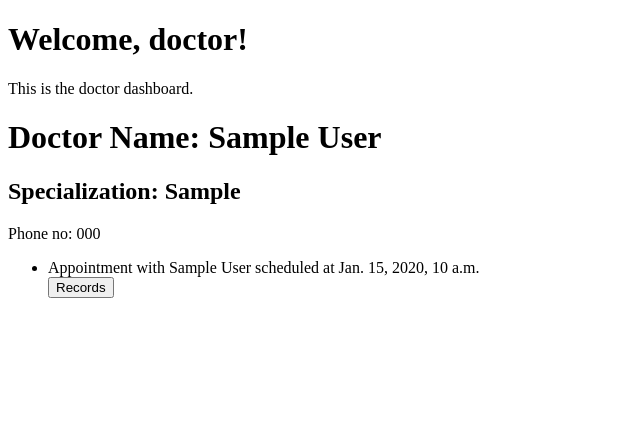
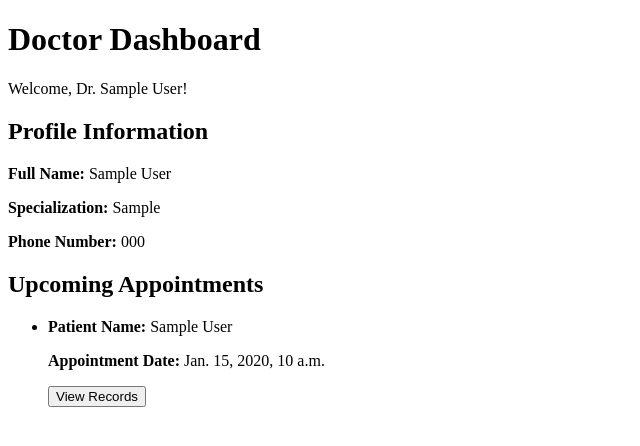
Before and after one commit to hania-imtisal234/HospitalManagementSystem, a Django app: page /doctor-dashboard/1/ in a window 1280 px wide. Shown: the top 446 px of the page, without its empty margins (0-640 px from the left). Run offline with Django 5.2, Linux system fonts and the light colour scheme; a user stored in the database is signed in; tables that the repository leaves empty hold one stand-in row (values such as "Sample post").

Commit message:
improved code bit and fixed bugs

```diff
--- a/accounts/templates/doctors/doctor-info.html
+++ b/accounts/templates/doctors/doctor-info.html
@@ -1,35 +1,47 @@
 <!DOCTYPE html>
 <html lang="en">
+
 <head>
     <meta charset="UTF-8">
     <title>Doctor Dashboard</title>
 </head>
+
 <body>
-    <h1>Welcome, doctor!</h1>
-    <p>This is the doctor dashboard.</p>
-    <h1>Doctor Name: {{ doctor_user.full_name }}</h1>
-    <h2>Specialization: {{ doctor_user.specialization }}</h2>
-    <p>Phone no: {{ doctor_user.phone_number }}</p>
+    <header>
+        <h1>Doctor Dashboard</h1>
+        <p>Welcome, Dr. {{ doctor_user.full_name }}!</p>
+    </header>
+
+    <section>
+        <h2>Profile Information</h2>
+        <p><strong>Full Name:</strong> {{ doctor_user.full_name }}</p>
+        <p><strong>Specialization:</strong> {{ doctor_user.specialization }}</p>
+        <p><strong>Phone Number:</strong> {{ doctor_user.phone_number }}</p>
+    </section>
+
+    <section>
+        <h2>Upcoming Appointments</h2>
         {% if appointments_with_records %}
             <ul>
                 {% for entry in appointments_with_records %}
                     <li>
-            Appointment with {{ entry.appointment.patient.full_name }}
-            scheduled at {{ entry.appointment.scheduled_at }}
-            </li>
+                        <p><strong>Patient Name:</strong> {{ entry.appointment.patient.full_name }}</p>
+                        <p><strong>Appointment Date:</strong> {{ entry.appointment.scheduled_at }}</p>
                         <form action="/patient-medical-records/" method="POST">
                             {% csrf_token %}
                             <input type="hidden" name="records" value="{{ entry.records }}">
                             <input type="hidden" name="appointment_id" value="{{ entry.appointment.id }}">
                             <input type="hidden" name="patient_id" value="{{ entry.appointment.patient.id }}">
                             <input type="hidden" name="doctor_id" value="{{ doctor_user.id }}">
-            <button type="submit">Records</button>
+                            <button type="submit">View Records</button>
                         </form>
-
+                    </li>
                 {% endfor %}
             </ul>
         {% else %}
-    <h1>No Appointments</h1>
+            <p><strong>No upcoming appointments.</strong></p>
         {% endif %}
+    </section>
 </body>
+
 </html>
--- a/accounts/templates/patients/patient_detail.html
+++ b/accounts/templates/patients/patient_detail.html
@@ -3,5 +3,5 @@
 <p><strong>Email:</strong> {{ patient.email }}</p>
 <p><strong>Phone Number:</strong> {{ patient.phone_number }}</p>
 <p><strong>Gender:</strong> {{ patient.gender }}</p>
-<a href="{% url 'update_patient_view' doctor.pk %}">Edit</a>
+{#<a href="{% url 'update_patient_view' doctor.pk %}">Edit</a>#}
 <a href="{% url 'patient_list_view' %}">Back to List</a>
--- a/accounts/views.py
+++ b/accounts/views.py
@@ -229,7 +229,9 @@ def patient_list_view(request):
 @login_required
 @user_passes_test(admin_required)
 def patient_detail_view(request, pk):
+    print(pk)
     patient = get_object_or_404(CustomUser, pk=pk, role='patient')
+    print(patient)
     return render(request, 'patients/patient_detail.html', {'patient': patient})
 
 @login_required
```
Also changed, not shown: accounts/templates/patients/med-records.html (+29 -27 lines). Lines whose indentation alone changed are shown as unchanged.
